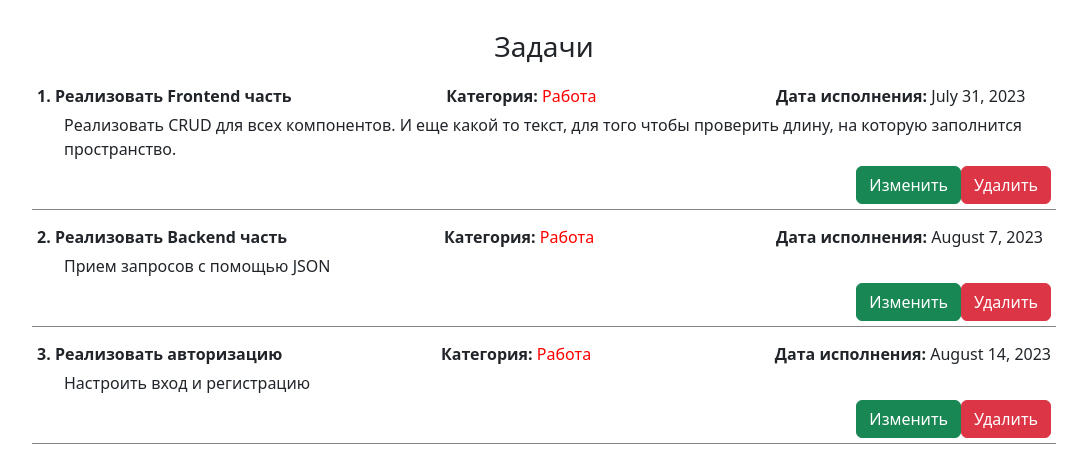
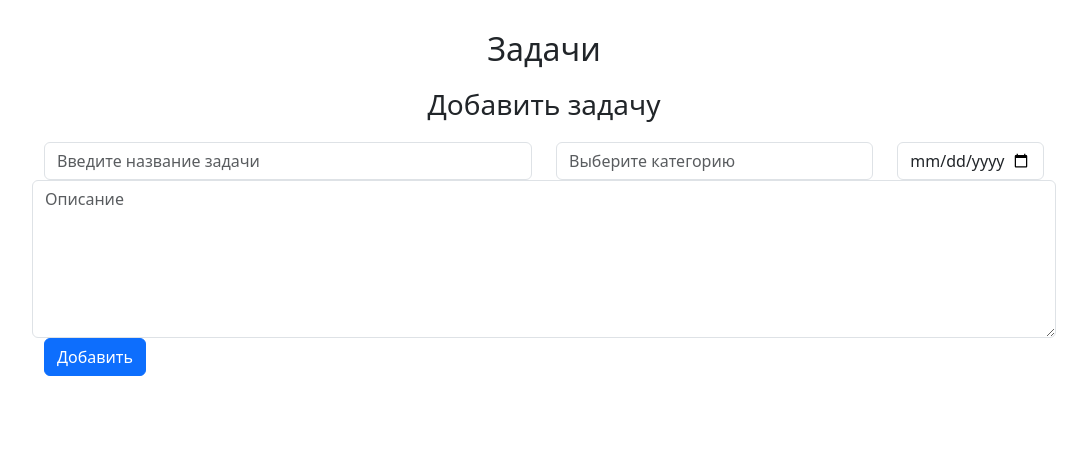
Before and after one commit to BesPredel63/todo_reactjs, a React (Create React App) app: page / in a window 1280 px wide. Shown: the top 476 px of the page, without its empty margins (96-1183 px from the left). Built offline with nearby package versions, Linux system fonts and the light colour scheme.

Commit message:
Создана форма добавления задачи. Временно отключен список и удаление элемента из списка

```diff
--- /dev/null
+++ b/src/components/Forms/TasksForm.jsx
@@ -0,0 +1,27 @@
+import React from 'react';
+import AddButtonNoSvg from "../UI/Buttons/noSvg/AddButtonNoSvg";
+
+const TasksForm = () => {
+    return (
+        <div>
+            <h3>Добавить задачу</h3>
+            <div className='row'>
+                <div className='col-md-6'>
+                    <input className='form-control' type="text" placeholder='Введите название задачи'/>
+                </div>
+                <div className='col-md-4'>
+                    <input className='form-control' type="text"  placeholder='Выберите категорию'/>
+                </div>
+                <div className='col-md-2'>
+                    <input className='form-control' type="date"/>
+                </div>
+            </div>
+            <div className='row'>
+                <textarea className='form-control' name="" id="" cols="30" rows="6" placeholder='Описание'></textarea>
+            </div>
+            <AddButtonNoSvg>Добавить</AddButtonNoSvg>
+        </div>
+    );
+};
+
+export default TasksForm;
--- a/src/components/Tasks.jsx
+++ b/src/components/Tasks.jsx
@@ -1,7 +1,8 @@
 import React, {useState} from 'react';
-import TasksList from "./Lists/Tasks/TasksList";
+// import TasksList from "./Lists/Tasks/TasksList";
 
 import '../components/Lists/Tasks/tasksStyle.css'
+import TasksForm from "./Forms/TasksForm";
 
 const Tasks = () => {
 
@@ -30,15 +31,16 @@ const Tasks = () => {
         },
     ])
 
-    const remoteTask = (delTask) => {
-        setTasks(tasks.filter(t => t.id !== delTask.id))
-    }
+    // const remoteTask = (delTask) => {
+    //     setTasks(tasks.filter(t => t.id !== delTask.id))
+    // }
 
 
     return (
         <>
-            <h3>Задачи</h3>
-            <TasksList tasks={tasks} remote={remoteTask}/>
+            <h2>Задачи</h2>
+            <TasksForm />
+            {/*<TasksList tasks={tasks} remote={remoteTask}/>*/}
         </>
     );
 };
```
